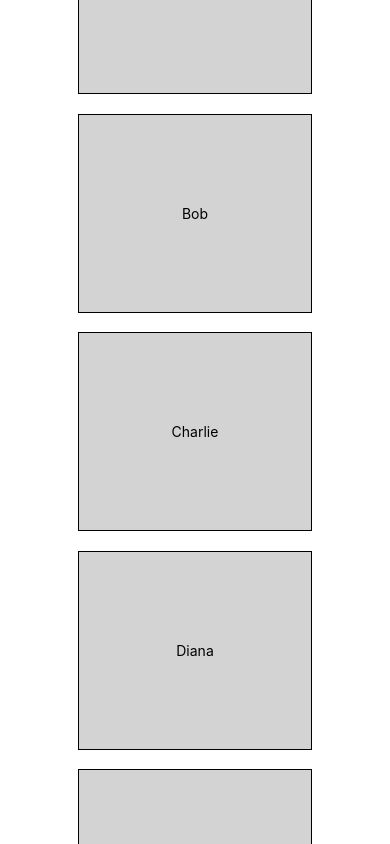
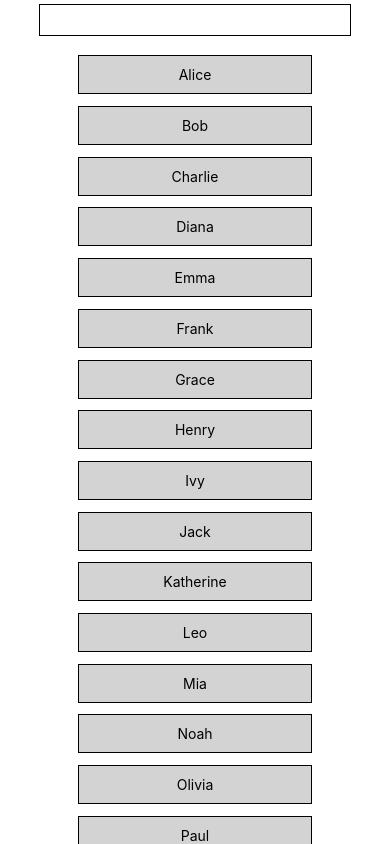
Before and after one commit to Yoctiiking/ExoTP, a React Native app: screen / in a window 390 px wide. Shown: the top 844 px of the page. Built offline with nearby package versions, Linux system fonts and the light colour scheme.

Commit message:
Exo4_on_the_FlatList_5Exo4_on_the_FlatList_5

```diff
--- a/App.tsx
+++ b/App.tsx
@@ -1,4 +1,4 @@
-//Exo4_on_the_FlatList_4
+//Exo4_on_the_FlatList_5
 import React, { useEffect, useState } from "react";
 import {
   View,
@@ -7,7 +7,7 @@ import {
   Alert,
   FlatList,
   TouchableOpacity,
-  ActivityIndicator,
+  TextInput,
 } from "react-native";
 
 export default function App() {
@@ -38,79 +38,73 @@ export default function App() {
     dataEntered.map( (data) => ({...data, isFavorite: false}))
   );
 
-  const [data, setData] = useState([]);
-  const [isLoading, setIsLoading] = useState(false);
+  const [search, setSearch] = useState(dataUpdated);
+
+  const handleSearch = (val) => {
+    const filteredData = dataUpdated.filter( (data) => data.name.toLowerCase().includes(val.toLowerCase()));
+    setSearch(filteredData);
+  }
 
   const handlePress = (itemId) => {
-    setDataUpdated( prevState => prevState.map( item =>{
+    setSearch( (prevState) => prevState.map( (item) => {
       if(item.id === itemId)
       {
-      const updatedItem = {...item, isFavorite:!item.isFavorite};
+        const updatedItem = {...item, isFavorite: !item.isFavorite};
+        console.log(`${updatedItem.name} est passé à ${updatedItem.isFavorite}`);
         return updatedItem;
+      }
+      return item;
+      })
+      );
   };
-    return item;}
-    ))
-  };
-
-  const fetchData = async () => {
-    setIsLoading(true);
-    try {
-      setTimeout(() => {
-        const newData = dataEntered.slice(data.length, data.length + 5);
-        setData([...data, ...newData]);
-        setIsLoading(false);
-      }, 1500);
-    } catch (error){
-      setIsLoading(false);
-      console.log("Error")
-    }
-  }
-
-  useEffect(() => {
-    fetchData();
-  }, []);
-
 
   const renderItem = ({item}) =>
     (
     <View style={styles.card}>
-      <TouchableOpacity style={{backgroundColor:item.isFavorite? "lightgreen":"lightgrey", padding:90}} onPress={() => handlePress(item.id)}>
+      <TouchableOpacity style={{backgroundColor:item.isFavorite? "lightgreen":"lightgrey", padding:10}} onPress={() => handlePress(item.id)}>
         <Text style = {{textAlign: "center"}}>{item.name}</Text>
       </TouchableOpacity>
     </View>
-    );
-
-    const renderFooter = () => {
-      return isLoading ? <ActivityIndicator size="large" color="#000" /> : null;
-    };
+    )
 
   return (
-    <View style={styles.container}>
+    <View>
+      <View>
+        <TextInput
+        style = {styles.textInput}
+        onChangeText={(val) => handleSearch(val)}
+         />
+      </View>
+      <View style= {styles.nameView}>
         <FlatList
-        data={data}
+          data={search}
           renderItem={renderItem}
           keyExtractor={(item) => item.id}
-        onEndReached={fetchData}
-        onEndReachedThreshold={0.1}
-        ListFooterComponent={renderFooter}
         />
+      </View>
     </View>
   );
 }
 
 const styles = StyleSheet.create({
-  container: {
-    flex: 1,
-    flexDirection: "row",
-    paddingTop: "1%",
-    paddingBottom: "1%",
-    alignItems: "center",
+  nameView:{
   },
 
   card: {
     borderWidth: 1,
     alignSelf: "center",
-    marginTop: "5%",
+    marginTop: "3%",
     width: "60%",
   },
+
+  textInput:{
+    borderColor: "black",
+    borderWidth: 1,
+    width: "80%",
+    alignSelf: 'center',
+    marginTop: "1%",
+    marginBottom: "2%",
+    textAlign: "center",
+    fontSize: 25,
+  },
 });
```
Lines whose indentation alone changed are shown as unchanged.
